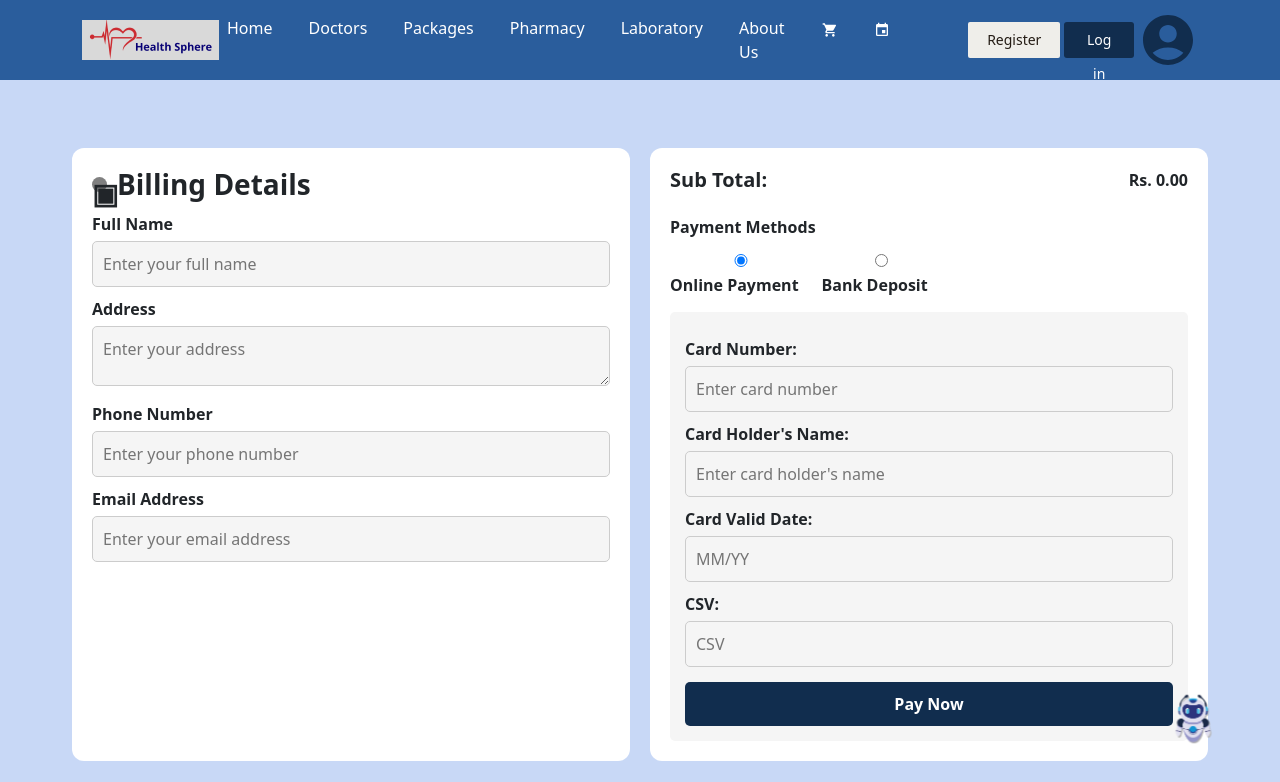
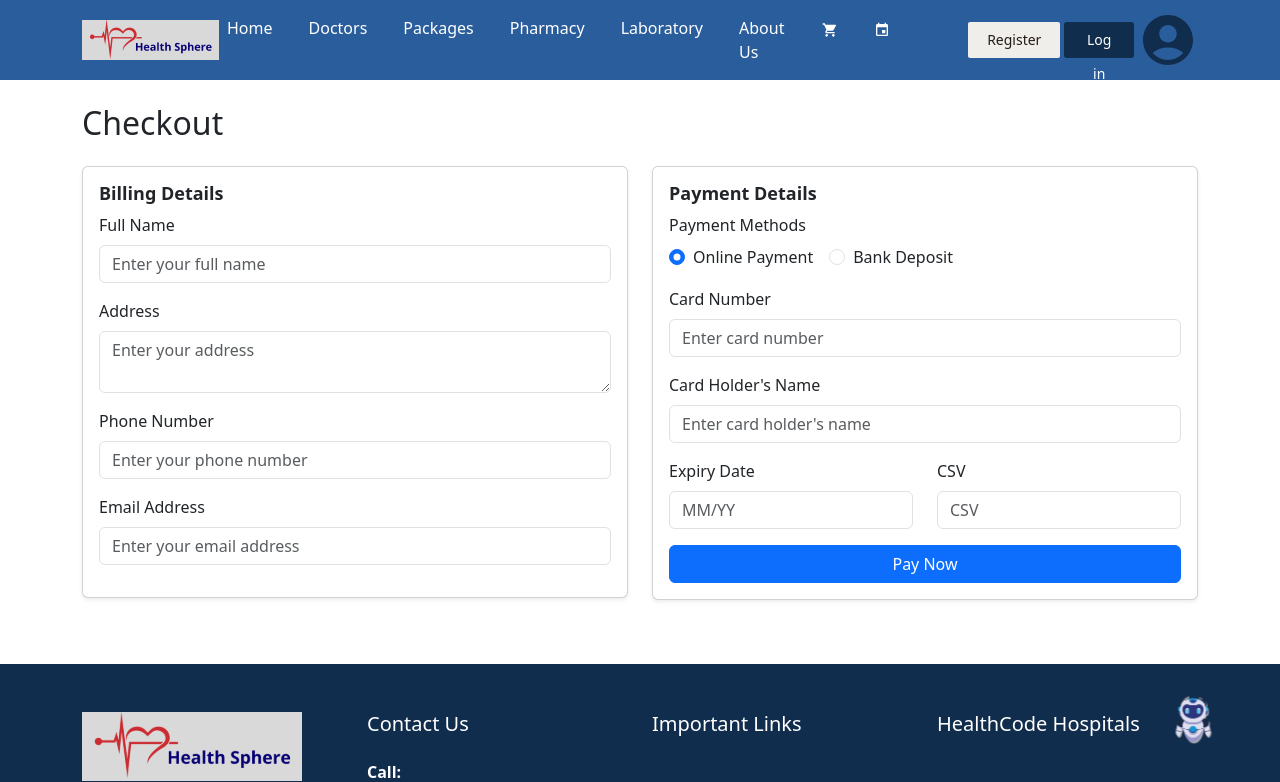
Before and after one commit to thathsarabandara/HealthSphereProject-, a React (Create React App) app in the folder client/: page /checkouts/1 in a window 1280 px wide. Shown: the top 782 px of the page. Built offline with nearby package versions, Linux system fonts and the light colour scheme; no server answers.

Commit message:
fixed checkout page

```diff
--- a/client/src/pages/User/payment/Checkout.js
+++ b/client/src/pages/User/payment/Checkout.js
@@ -171,33 +171,13 @@ function Checkout() {
           withCredentials: true,
         });
 
-      toast.success('Payment successful!',
-        {
-          position: "bottom-right",
-          autoClose: 5000,
-          hideProgressBar: false,
-          closeOnClick: true,
-          pauseOnHover: true,
-          draggable: true,
-          progress: undefined,
-          theme: "colored",
-        }
-      );
-      navigate('/')
+      toast.success('Payment successful!');
+      setTimeout(() => {
+        navigate('/');
+      }, 4000);
     } catch (error) {
-      console.error('Error submitting payment:', error);
-      toast.error('Failed to make payment',
-        {
-          position: "bottom-right",
-          autoClose: 5000,
-          hideProgressBar: false,
-          closeOnClick: true,
-          pauseOnHover: true,
-          draggable: true,
-          progress: undefined,
-          theme: "colored",
-        }
-      );
+      toast.error('Payment failed. Please try again.');
+      console.error('Error processing payment:', error);
     } finally {
       setIsLoading(false);
     }
@@ -226,151 +206,172 @@ function Checkout() {
   }
 
   return (
-    <div className="billing-container">
+    <div className="container mt-4" style={{ minHeight: '70vh' }}>
       <ToastContainer />
-      <div className="billing-details ms-5 mt-5 mb-5">
-        <h3>
-          <span className="icon">▣</span> Billing Details
-        </h3>
+      <h2 className="mb-4">Checkout</h2>
+      <div className="row">
+        {/* Billing Details */}
+        <div className="col-md-6">
+          <div className="card shadow-sm mb-4">
+            <div className="card-body">
+              <h4 className="card-title">Billing Details</h4>
               <form>
-          <label>Full Name</label>
+                <div className="mb-3">
+                  <label className="form-label">Full Name</label>
                   <input
                     type="text"
                     name="fullName"
+                    className="form-control"
                     value={billingDetails.fullName}
                     onChange={handleBillingChange}
                     placeholder="Enter your full name"
                   />
-
-          <label>Address</label>
+                </div>
+                <div className="mb-3">
+                  <label className="form-label">Address</label>
                   <textarea
                     name="address"
+                    className="form-control"
                     value={billingDetails.address}
                     onChange={handleBillingChange}
                     placeholder="Enter your address"
-          ></textarea>
-
-          <label>Phone Number</label>
+                  />
+                </div>
+                <div className="mb-3">
+                  <label className="form-label">Phone Number</label>
                   <input
                     type="tel"
                     name="phoneNumber"
+                    className="form-control"
                     value={billingDetails.phoneNumber}
                     onChange={handleBillingChange}
                     placeholder="Enter your phone number"
                   />
-
-          <label>Email Address</label>
+                </div>
+                <div className="mb-3">
+                  <label className="form-label">Email Address</label>
                   <input
                     type="email"
                     name="email"
+                    className="form-control"
                     value={billingDetails.email}
                     onChange={handleBillingChange}
                     placeholder="Enter your email address"
                   />
+                </div>
               </form>
             </div>
-
-      <div className="payment-details me-5 mt-5 mb-5">
-        <div className="subtotal">
-          <h5>
-            <b>Sub Total:</b>
-          </h5>
-          <strong>Rs. {checkoutAmount ? checkoutAmount : '0.00'}</strong>
+          </div>
         </div>
 
-        <div className="payment-methods">
-          <label>Payment Methods</label>
-          <div>
-            <label>
+        {/* Payment Details */}
+        <div className="col-md-6">
+          <div className="card shadow-sm">
+            <div className="card-body">
+              <h4 className="card-title">Payment Details</h4>
+              <div className="mb-3">
+                <label className="form-label">Payment Methods</label>
+                <div className="d-flex gap-3">
+                  <div className="form-check">
                     <input
+                      className="form-check-input"
                       type="radio"
                       value="Online Payment"
                       checked={paymentMethod === 'Online Payment'}
                       onChange={handlePaymentMethodChange}
+                      id="onlinePayment"
                     />
+                    <label className="form-check-label" htmlFor="onlinePayment">
                       Online Payment
                     </label>
-            <label>
+                  </div>
+                  <div className="form-check">
                     <input
+                      className="form-check-input"
                       type="radio"
                       value="Bank Deposit"
                       checked={paymentMethod === 'Bank Deposit'}
                       onChange={handlePaymentMethodChange}
+                      id="bankDeposit"
                     />
+                    <label className="form-check-label" htmlFor="bankDeposit">
                       Bank Deposit
                     </label>
                   </div>
                 </div>
+              </div>
 
               {paymentMethod === 'Online Payment' ? (
-          <div className="card-details">
                 <form onSubmit={handleSubmit}>
-              <div className="form-group">
-                <label>Card Number:</label>
+                  <div className="mb-3">
+                    <label className="form-label">Card Number</label>
                     <input
                       type="text"
                       name="cardNumber"
+                      className="form-control"
                       value={paymentDetails.cardNumber}
                       onChange={handlePaymentChange}
                       placeholder="Enter card number"
                     />
                     {errors.cardNumber && <div className="text-danger">{errors.cardNumber}</div>}
                   </div>
-              <div className="form-group">
-                <label>Card Holder's Name:</label>
+                  <div className="mb-3">
+                    <label className="form-label">Card Holder's Name</label>
                     <input
                       type="text"
                       name="cardHolder"
+                      className="form-control"
                       value={paymentDetails.cardHolder}
                       onChange={handlePaymentChange}
                       placeholder="Enter card holder's name"
                     />
                     {errors.cardHolder && <div className="text-danger">{errors.cardHolder}</div>}
                   </div>
-              <div className="form-group">
-                <label>Card Valid Date:</label>
+                  <div className="row mb-3">
+                    <div className="col">
+                      <label className="form-label">Expiry Date</label>
                       <input
                         type="text"
                         name="expiryDate"
+                        className="form-control"
                         value={paymentDetails.expiryDate}
                         onChange={handlePaymentChange}
                         placeholder="MM/YY"
                       />
                       {errors.expiryDate && <div className="text-danger">{errors.expiryDate}</div>}
                     </div>
-              <div className="form-group">
-                <label>CSV:</label>
+                    <div className="col">
+                      <label className="form-label">CSV</label>
                       <input
                         type="text"
                         name="csv"
+                        className="form-control"
                         value={paymentDetails.csv}
                         onChange={handlePaymentChange}
                         placeholder="CSV"
                       />
                       {errors.csv && <div className="text-danger">{errors.csv}</div>}
                     </div>
-
-              <button type="submit" className="pay-btn">
-                Pay Now
-              </button>
+                  </div>
+                  <button type="submit" className="btn btn-primary w-100">Pay Now</button>
                 </form>
-          </div>
               ) : (
-          <div className="file-upload">
                 <form onSubmit={handleSubmit}>
-              <label>Upload Payment Proof:</label>
+                  <div className="mb-3">
+                    <label className="form-label">Upload Payment Proof</label>
                     <input
                       type="file"
                       name="paymentProof"
+                      className="form-control"
                       onChange={(e) => setPaymentDetails({ ...paymentDetails, paymentProof: e.target.files[0] })}
                     />
-
-              <button className="btn1 btn-outline mt-3" type="submit">
-                Submit
-              </button>
+                  </div>
+                  <button type="submit" className="btn btn-primary w-100">Submit</button>
                 </form>
+              )}
             </div>
-        )}
+          </div>
+        </div>
       </div>
     </div>
   );
```
Lines whose indentation alone changed are shown as unchanged.
